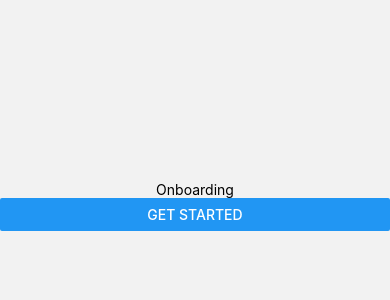
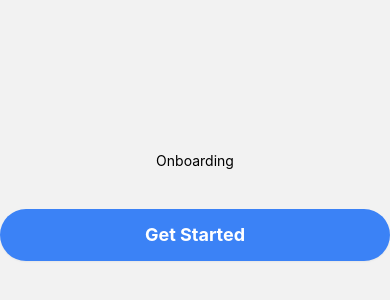
Before and after one commit to vishnus17/Denizens, a React Native app: screen /OnboardingScreen in a window 390 px wide. Shown: the part 216-516 px from the top of the page. Built offline with nearby package versions, Linux system fonts and the light colour scheme.

Commit message:
basic login ui completed

```diff
--- a/components/Onboard/Onboarding.js
+++ b/components/Onboard/Onboarding.js
@@ -1,4 +1,4 @@
-import { View, Text, Button } from "react-native";
+import { View, Text, Button, TouchableOpacity } from "react-native";
 import React from "react";
 
 const Onboarding = ({ navigation }) => {
@@ -12,7 +12,14 @@ const Onboarding = ({ navigation }) => {
         // className="w-1/2 flex justify-center align-middle"
         style={{ justifyContent: "center" }}
       >
-        <Button onPress={onButtonClick} title="Get Started" />
+        <TouchableOpacity className="mt-10">
+          <Text
+            className=" w-full bg-blue-500 font-bold shadow-sm rounded-full p-3 text-white text-lg text-center "
+            onPress={onButtonClick}
+          >
+            Get Started
+          </Text>
+        </TouchableOpacity>
       </View>
     </View>
   );
```
